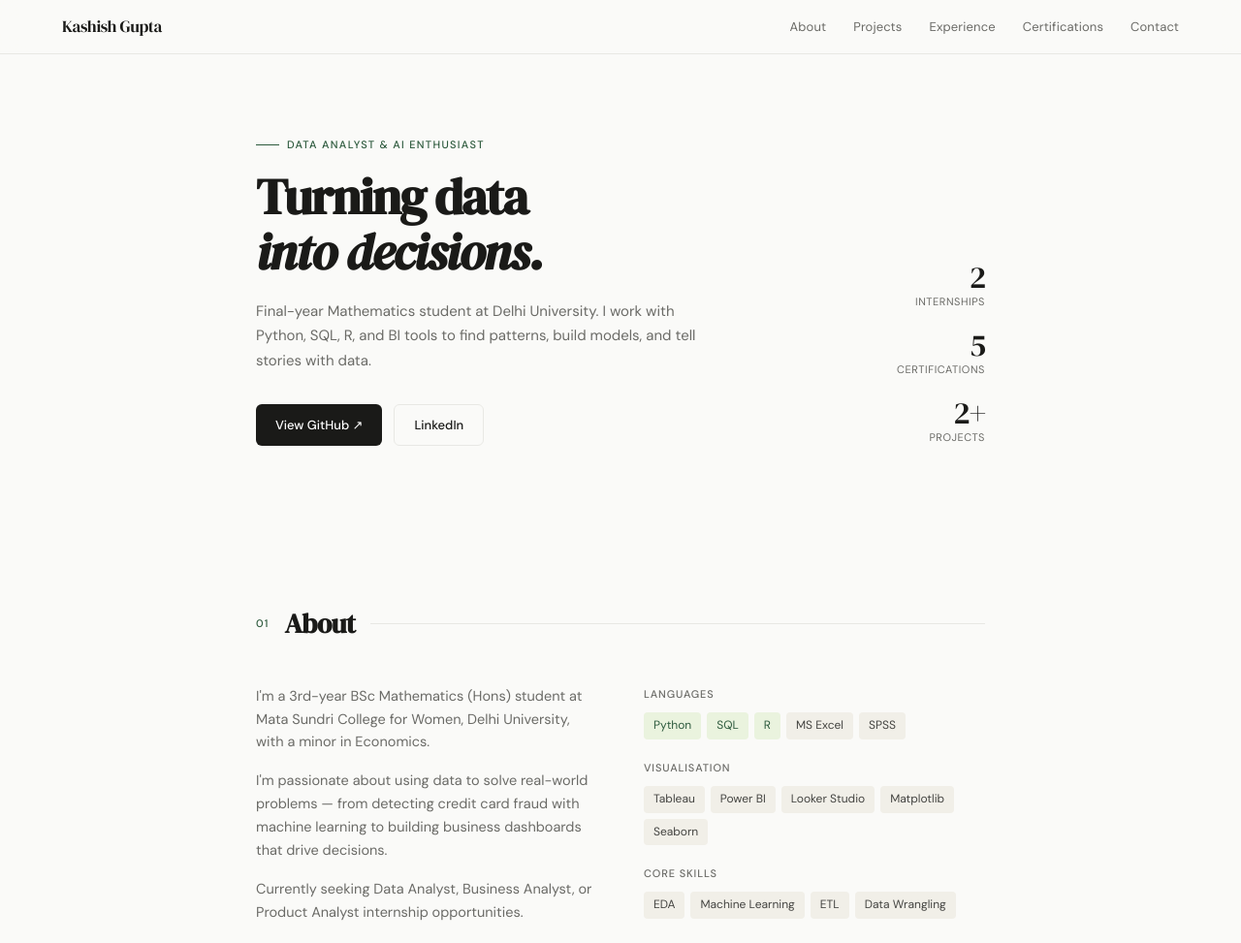
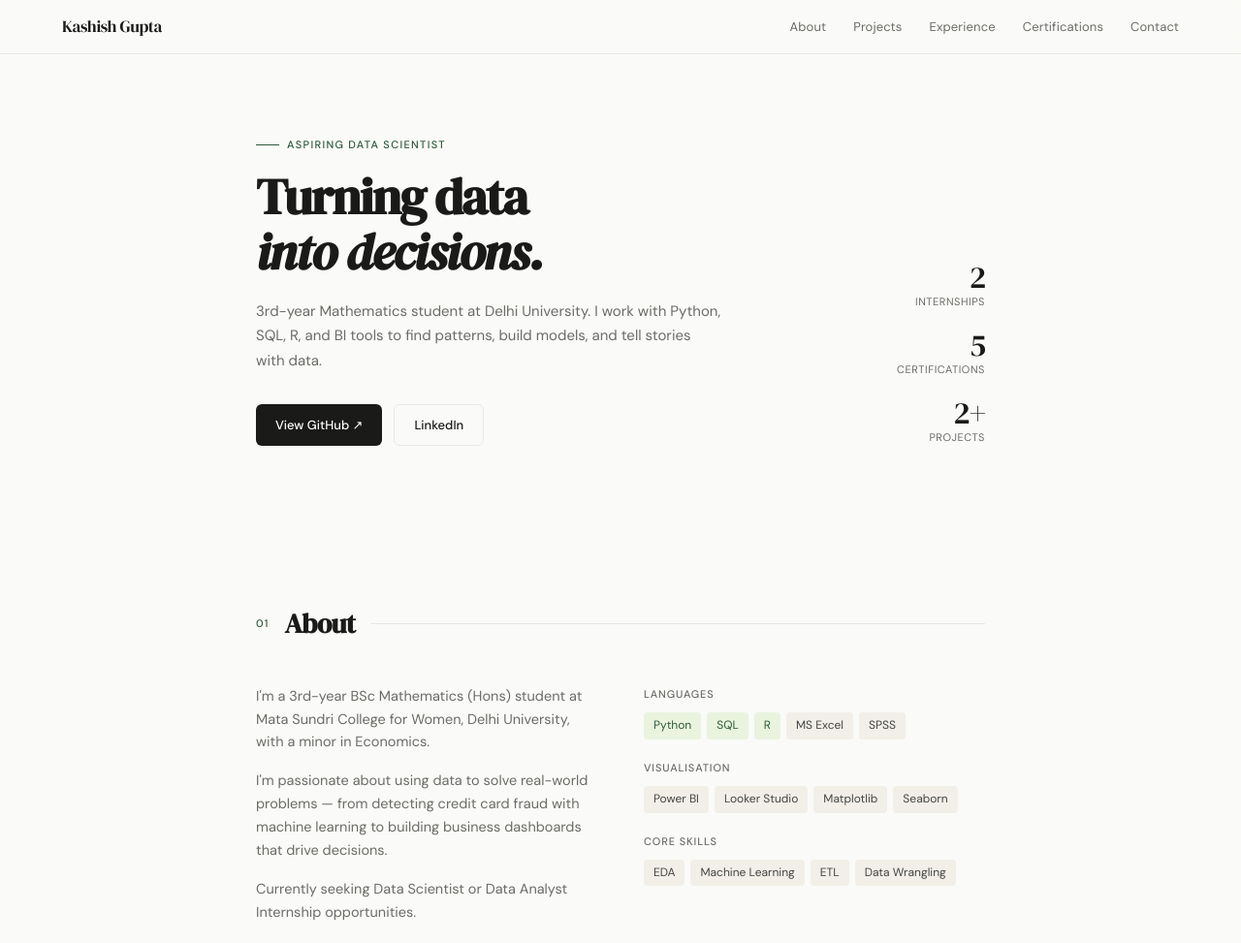
Before and after one commit to Kashish1418/kashish-portfolio, a plain HTML site: page index.html in a window 1280 px wide. Shown: the top 973 px of the page at 97% size. Drawn offline with Linux system fonts and the light colour scheme.

Commit message:
Update index.html

```diff
--- a/index.html
+++ b/index.html
@@ -3,7 +3,7 @@
 <head>
 <meta charset="UTF-8">
 <meta name="viewport" content="width=device-width, initial-scale=1.0">
-<title>Kashish Gupta — Data Scientist</title>
+<title>Kashish Gupta — Aspiring Data Scientist</title>
 <link href="https://fonts.googleapis.com/css2?family=DM+Serif+Display:ital@0;1&family=DM+Sans:wght@300;400;500&display=swap" rel="stylesheet">
 <style>
   *, *::before, *::after { margin: 0; padding: 0; box-sizing: border-box; }
@@ -270,10 +270,10 @@
 
 <section id="hero" style="max-width:880px;">
   <div>
-    <div class="hero-label">Data Analyst &amp; AI Enthusiast</div>
+    <div class="hero-label">Aspiring Data Scientist</div>
     <h1>Turning data<br><em>into decisions.</em></h1>
     <p class="hero-desc">
-      Final-year Mathematics student at Delhi University. I work with Python, SQL, R, and BI tools to find patterns, build models, and tell stories with data.
+      3rd-year Mathematics student at Delhi University. I work with Python, SQL, R, and BI tools to find patterns, build models, and tell stories with data.
     </p>
     <div class="hero-actions">
       <a href="https://github.com/Kashish1418" class="btn-primary" target="_blank">View GitHub ↗</a>
@@ -306,7 +306,7 @@
     <div class="about-text">
       <p>I'm a 3rd-year BSc Mathematics (Hons) student at Mata Sundri College for Women, Delhi University, with a minor in Economics.</p>
       <p>I'm passionate about using data to solve real-world problems — from detecting credit card fraud with machine learning to building business dashboards that drive decisions.</p>
-      <p>Currently seeking Data Analyst, Business Analyst, or Product Analyst internship opportunities.</p>
+      <p>Currently seeking Data Scientist or Data Analyst Internship opportunities.</p>
     </div>
     <div>
       <div class="skills-group">
@@ -322,7 +322,6 @@
       <div class="skills-group">
         <div class="skills-label">Visualisation</div>
         <div class="tags">
-          <span class="tag">Tableau</span>
           <span class="tag">Power BI</span>
           <span class="tag">Looker Studio</span>
           <span class="tag">Matplotlib</span>
@@ -476,7 +475,7 @@
   <div class="contact-inner">
     <div>
       <div class="contact-heading">Let's work together.</div>
-      <p class="contact-sub">Open to Data Analyst, Business Analyst &amp; Product Analyst internships. Based in New Delhi — open to remote.</p>
+      <p class="contact-sub">Open to Data Scientist or Data Analyst internships. Based in New Delhi — open to remote.</p>
     </div>
     <div class="contact-links">
       <a href="mailto:kashish180704@gmail.com" class="contact-link">✉ kashish180704@gmail.com</a>
@@ -487,7 +486,7 @@
 </section>
 
 <footer>
-  Kashish Gupta · Data Analyst Portfolio · New Delhi, India
+  Kashish Gupta · Data Scientist Portfolio · New Delhi, India
 </footer>
 
 </body>
```
